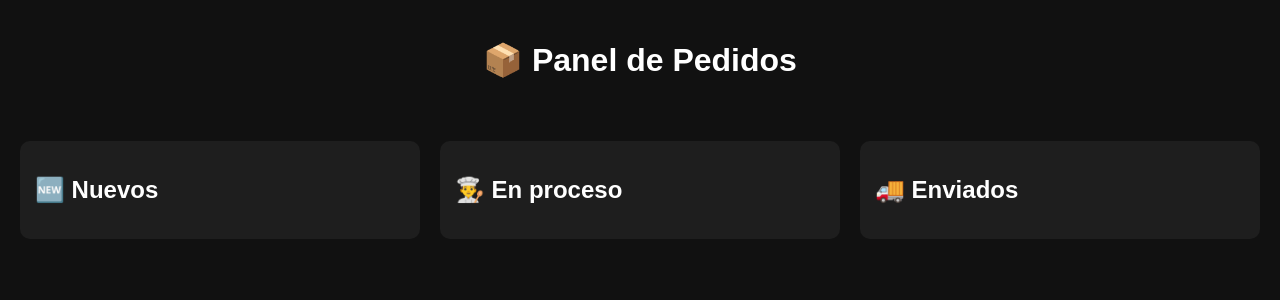
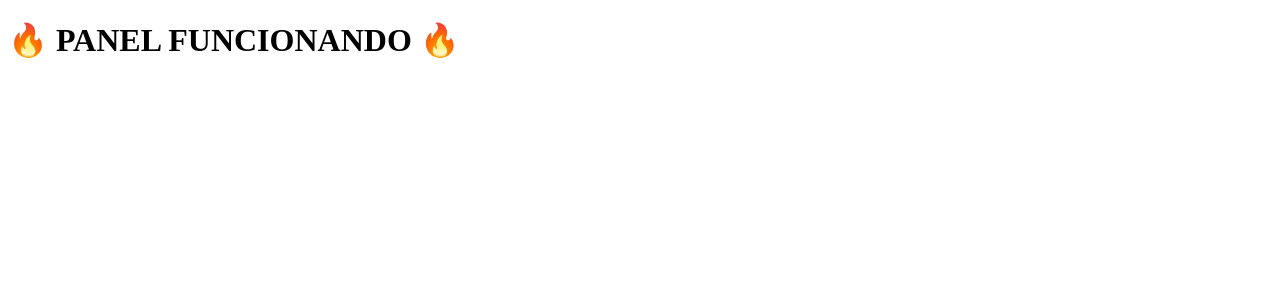
Before and after one commit to raudalespenalozadiegoadolfo-sketch/bot-whatsapp, a Flask app: page /panel in a window 1280 px wide. Shown: the top 300 px of the page. Run offline with Flask 3, Linux system fonts and the light colour scheme.

Commit message:
panel.html

```diff
--- a/templates/panel.html
+++ b/templates/panel.html
@@ -1,113 +1,18 @@
 <!DOCTYPE html>
 <html>
 <head>
-    <title>Panel de Pedidos</title>
-    <meta http-equiv="refresh" content="5">
+    <title>Panel</title>
+</head>
+<body>
+    <h1>🔥 PANEL FUNCIONANDO 🔥</h1>
 
-    <style>
-        body {
-            font-family: Arial;
-            background: #111;
-            color: white;
-            margin: 0;
-        }
-
-        h1 {
-            text-align: center;
-            padding: 20px;
-        }
-
-        .contenedor {
-            display: flex;
-            gap: 20px;
-            padding: 20px;
-        }
-
-        .columna {
-            flex: 1;
-            background: #1e1e1e;
-            padding: 15px;
-            border-radius: 10px;
-        }
-
-        .pedido {
-            background: #2a2a2a;
-            padding: 10px;
-            margin-bottom: 10px;
-            border-radius: 8px;
-        }
-
-        .nuevo { border-left: 5px solid #00ffcc; }
-        .proceso { border-left: 5px solid #ffaa00; }
-        .enviado { border-left: 5px solid #00aaff; }
-
-        button {
-            margin-top: 5px;
-            padding: 5px;
-            border: none;
-            border-radius: 5px;
-            cursor: pointer;
-        }
-
-        .btn1 { background: orange; }
-        .btn2 { background: cyan; }
-    </style>
-</head>
-
-<body>
-
-<h1>📦 Panel de Pedidos</h1>
-
-<div class="contenedor">
-
-    <div class="columna">
-        <h2>🆕 Nuevos</h2>
-        {% for p in pedidos %}
-            {% if p.estado == "nuevo" %}
-            <div class="pedido nuevo">
-                <b>#{{p.folio}}</b><br>
-                {{p.cliente}}<br>
-                ${{p.total}}
-                <form method="POST" action="/estado">
-                    <input type="hidden" name="folio" value="{{p.folio}}">
-                    <button class="btn1" name="estado" value="proceso">➡️ Procesar</button>
-                </form>
-            </div>
-            {% endif %}
-        {% endfor %}
-    </div>
-
-    <div class="columna">
-        <h2>👨‍🍳 En proceso</h2>
-        {% for p in pedidos %}
-            {% if p.estado == "proceso" %}
-            <div class="pedido proceso">
-                <b>#{{p.folio}}</b><br>
-                {{p.cliente}}<br>
-                ${{p.total}}
-                <form method="POST" action="/estado">
-                    <input type="hidden" name="folio" value="{{p.folio}}">
-                    <button class="btn2" name="estado" value="enviado">🚚 Enviar</button>
-                </form>
-            </div>
-            {% endif %}
-        {% endfor %}
-    </div>
-
-    <div class="columna">
-        <h2>🚚 Enviados</h2>
-        {% for p in pedidos %}
-            {% if p.estado == "enviado" %}
-            <div class="pedido enviado">
-                <b>#{{p.folio}}</b><br>
-                {{p.cliente}}<br>
-                ${{p.total}}
-            </div>
-            {% endif %}
-        {% endfor %}
-    </div>
-
-</div>
-
+    {% for p in pedidos %}
+        <div style="border:1px solid #ccc; margin:10px; padding:10px;">
+            <b>Pedido:</b> {{p.folio}} <br>
+            <b>Cliente:</b> {{p.cliente}} <br>
+            <b>Total:</b> ${{p.total}} <br>
+            <b>Estado:</b> {{p.estado}}
+        </div>
+    {% endfor %}
 </body>
 </html>
```
